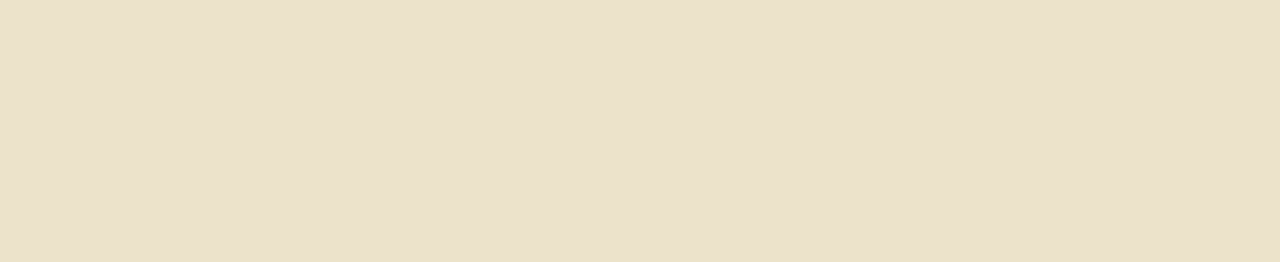
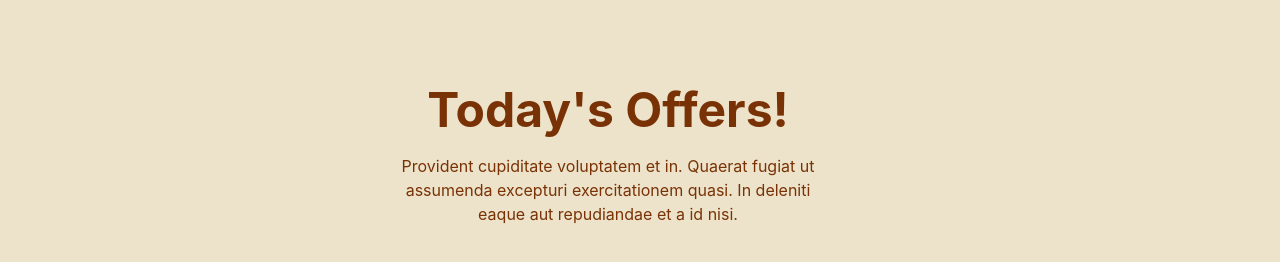
Before and after one commit to I-k-a-r-o-s/food_shop_frontend, a React app: page / in a window 1280 px wide. Shown: the part 1002-1264 px from the top of the page. Before the commit the page ends 800 px from the top, so only its background shows below. Built offline with nearby package versions, Linux system fonts and the light colour scheme; the HTML template or start-up script is replaced by a standard one.

Commit message:
added the special offer component. usage unsure

```diff
--- a/src/pages/Home.jsx
+++ b/src/pages/Home.jsx
@@ -1,10 +1,11 @@
 import Banner from "../components/Banner";
+import SpecialOffer from "../components/SpecialOffer";
 
 const Home = () => {
   return (
     <>
       <Banner />
-
+      <SpecialOffer />
     </>
   );
 };
```
